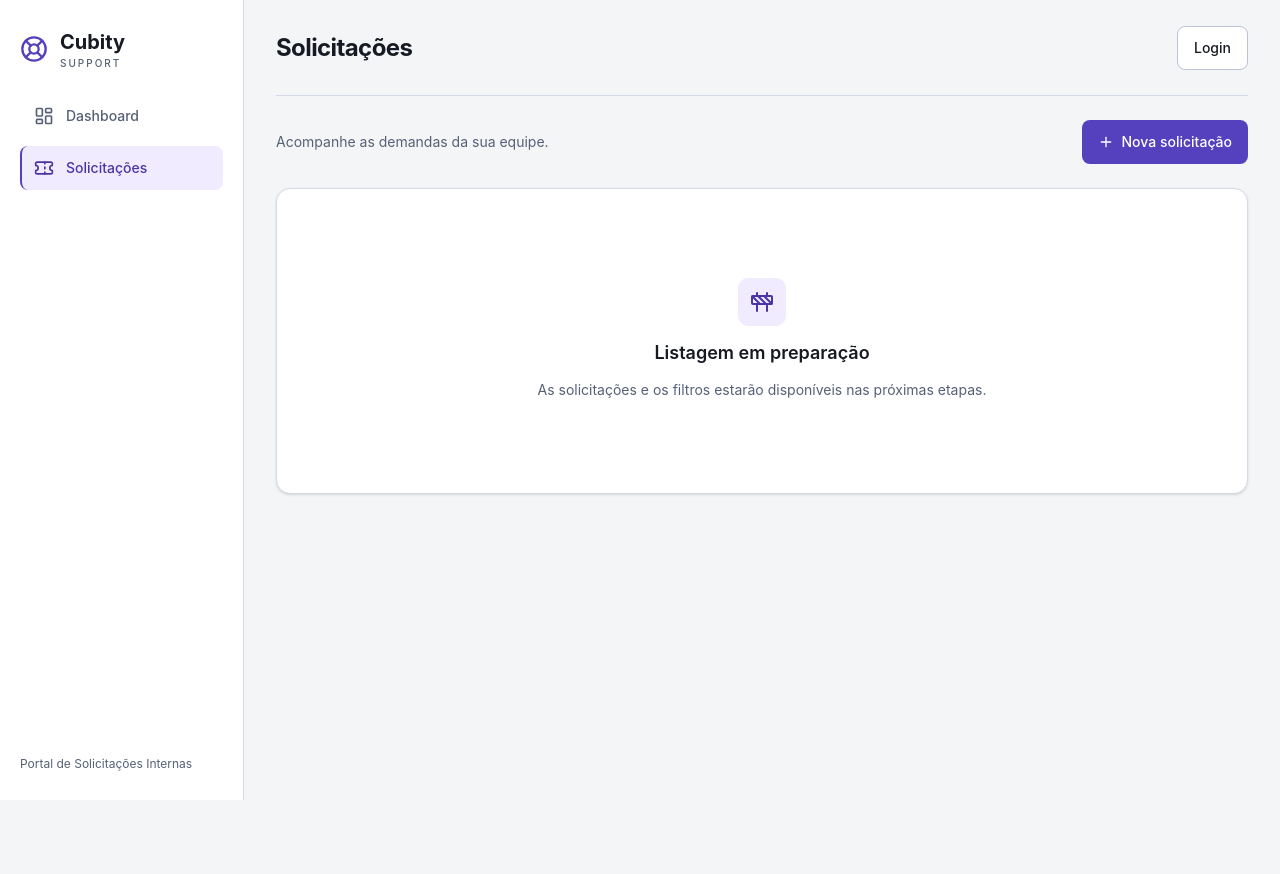
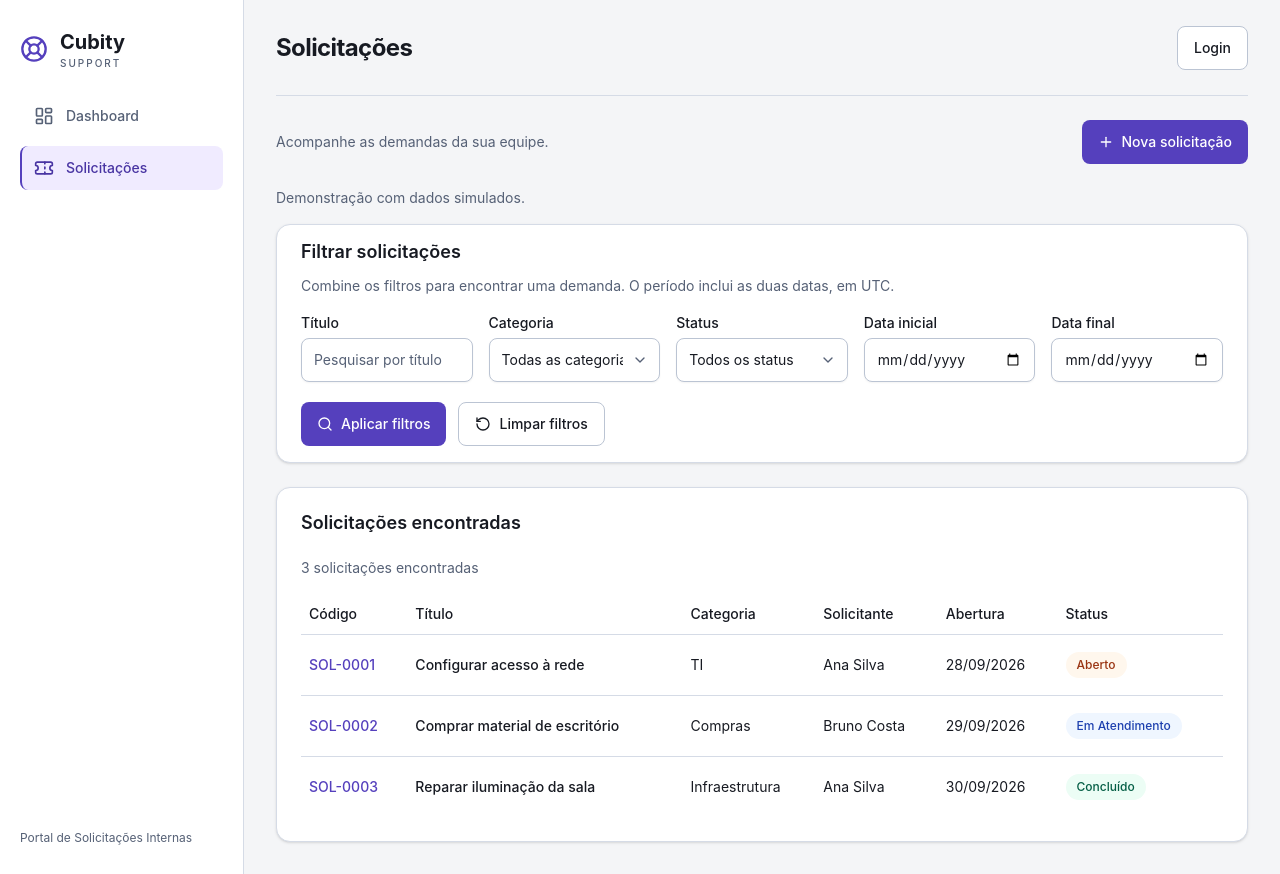
Before and after one commit to Diasszx/HeldeskCubity, a React (Vite) app in the folder frontend/: page /requests in a window 1280 px wide. Before the commit the page ends 800 px from the top, so only its background shows below. Built offline with nearby package versions, Linux system fonts and the light colour scheme.

Commit message:
feat(requests): render list with status badges and result states

```diff
--- /dev/null
+++ b/frontend/src/features/requests/RequestListResults.tsx
@@ -0,0 +1,78 @@
+import { LoaderCircle, SearchX, CircleAlert } from 'lucide-react'
+import { Button } from '@/components/ui/button'
+import { Card, CardContent, CardHeader, CardTitle } from '@/components/ui/card'
+import type { RequestListRow } from './request-list'
+import { RequestsTable } from './RequestsTable'
+
+export function RequestListResults({
+  rows,
+  phase,
+  error,
+  onRetry,
+}: {
+  rows: RequestListRow[]
+  phase: 'loading' | 'ready' | 'error'
+  error: string | null
+  onRetry: () => void
+}) {
+  return (
+    <Card asChild>
+      <section aria-labelledby="results-title" aria-busy={phase === 'loading'}>
+        <CardHeader>
+          <CardTitle asChild>
+            <h2 id="results-title">Solicitações encontradas</h2>
+          </CardTitle>
+        </CardHeader>
+        <CardContent>
+          {phase === 'loading' && (
+            <div
+              role="status"
+              className="flex min-h-40 items-center justify-center gap-3 text-muted-foreground"
+            >
+              <LoaderCircle
+                className="size-5 animate-spin motion-reduce:animate-none"
+                aria-hidden="true"
+              />
+              Carregando solicitações…
+            </div>
+          )}
+          {phase === 'error' && (
+            <div
+              role="alert"
+              className="flex min-h-40 flex-col items-center justify-center gap-4 text-center"
+            >
+              <CircleAlert
+                className="size-6 text-destructive"
+                aria-hidden="true"
+              />
+              <p>{error}</p>
+              <Button type="button" variant="outline" onClick={onRetry}>
+                Tentar novamente
+              </Button>
+            </div>
+          )}
+          {phase === 'ready' && (
+            <>
+              <p role="status" className="mb-4 text-sm text-muted-foreground">
+                {rows.length}{' '}
+                {rows.length === 1
+                  ? 'solicitação encontrada'
+                  : 'solicitações encontradas'}
+              </p>
+              {rows.length > 0 ? (
+                <RequestsTable rows={rows} />
+              ) : (
+                <div className="flex min-h-40 flex-col items-center justify-center gap-3 text-center text-muted-foreground">
+                  <SearchX className="size-6" aria-hidden="true" />
+                  <p>
+                    Nenhuma solicitação encontrada. Ajuste ou limpe os filtros.
+                  </p>
+                </div>
+              )}
+            </>
+          )}
+        </CardContent>
+      </section>
+    </Card>
+  )
+}
--- a/frontend/src/features/requests/RequestPages.tsx
+++ b/frontend/src/features/requests/RequestPages.tsx
@@ -1,27 +1,7 @@
 import { Link, useParams } from 'react-router'
-import { Plus } from 'lucide-react'
 import { Placeholder } from '@/components/Placeholder'
 import { Button } from '@/components/ui/button'
 import { SectionHeader } from '@/components/layout/SectionHeader'
-
-export function RequestsPage() {
-  return (
-    <>
-      <SectionHeader>
-        <p>Acompanhe as demandas da sua equipe.</p>
-        <Button asChild>
-          <Link to="/requests/new">
-            <Plus aria-hidden="true" />
-            Nova solicitação
-          </Link>
-        </Button>
-      </SectionHeader>
-      <Placeholder title="Listagem em preparação">
-        As solicitações e os filtros estarão disponíveis nas próximas etapas.
-      </Placeholder>
-    </>
-  )
-}
 
 export function RequestPage({ mode }: { mode: 'new' | 'details' | 'edit' }) {
   const { id } = useParams()
--- /dev/null
+++ b/frontend/src/features/requests/RequestStatusBadge.tsx
@@ -0,0 +1,24 @@
+import { tv } from 'tailwind-variants'
+import type { RequestStatus } from '@/contracts/portal'
+import { Badge } from '@/components/ui/badge'
+import { statusLabels } from './request-list'
+
+const statusVariants = tv({
+  base: 'border-transparent',
+  variants: {
+    status: {
+      OPEN: 'bg-status-open text-status-open-foreground',
+      IN_PROGRESS: 'bg-status-progress text-status-progress-foreground',
+      COMPLETED: 'bg-status-completed text-status-completed-foreground',
+    },
+  },
+  defaultVariants: { status: 'OPEN' },
+})
+
+export function RequestStatusBadge({ status }: { status: RequestStatus }) {
+  return (
+    <Badge variant="outline" className={statusVariants({ status })}>
+      {statusLabels[status]}
+    </Badge>
+  )
+}
--- /dev/null
+++ b/frontend/src/features/requests/RequestsPage.tsx
@@ -0,0 +1,41 @@
+import { Link } from 'react-router'
+import { Plus } from 'lucide-react'
+import type { PortalServices } from '@/contracts/portal'
+import { Button } from '@/components/ui/button'
+import { SectionHeader } from '@/components/layout/SectionHeader'
+import { useRequestsList } from './useRequestsList'
+import { RequestFiltersForm } from './RequestFiltersForm'
+import { RequestListResults } from './RequestListResults'
+
+export function RequestsPage({ services }: { services?: PortalServices }) {
+  const list = useRequestsList(services)
+  return (
+    <>
+      <SectionHeader>
+        <p>Acompanhe as demandas da sua equipe.</p>
+        <Button asChild>
+          <Link to="/requests/new">
+            <Plus aria-hidden="true" />
+            Nova solicitação
+          </Link>
+        </Button>
+      </SectionHeader>
+      <p className="mb-4 text-sm text-muted-foreground">
+        Demonstração com dados simulados.
+      </p>
+      <div className="grid min-w-0 grid-cols-1 gap-6">
+        <RequestFiltersForm
+          categories={list.categories}
+          loading={list.phase === 'loading'}
+          onApply={list.applyFilters}
+        />
+        <RequestListResults
+          rows={list.rows}
+          phase={list.phase}
+          error={list.error}
+          onRetry={list.retry}
+        />
+      </div>
+    </>
+  )
+}
--- /dev/null
+++ b/frontend/src/features/requests/RequestsTable.tsx
@@ -0,0 +1,68 @@
+import { Link } from 'react-router'
+import { Button } from '@/components/ui/button'
+import {
+  Table,
+  TableHeader,
+  TableBody,
+  TableRow,
+  TableHead,
+  TableCell,
+  TableCaption,
+} from '@/components/ui/table'
+import type { RequestListRow } from './request-list'
+import { RequestStatusBadge } from './RequestStatusBadge'
+
+export function RequestsTable({ rows }: { rows: RequestListRow[] }) {
+  return (
+    <>
+      <p className="mb-3 text-xs text-muted-foreground md:hidden">
+        Deslize a tabela para consultar todas as colunas.
+      </p>
+      <Table
+        containerLabel="Solicitações: tabela com rolagem horizontal"
+        className="min-w-[760px]"
+      >
+        <TableCaption className="sr-only">
+          Solicitações filtradas. Datas de abertura em UTC.
+        </TableCaption>
+        <TableHeader>
+          <TableRow>
+            <TableHead scope="col">Código</TableHead>
+            <TableHead scope="col">Título</TableHead>
+            <TableHead scope="col">Categoria</TableHead>
+            <TableHead scope="col">Solicitante</TableHead>
+            <TableHead scope="col">Abertura</TableHead>
+            <TableHead scope="col">Status</TableHead>
+          </TableRow>
+        </TableHeader>
+        <TableBody>
+          {rows.map(({ request, categoryName, requesterName, openedDate }) => (
+            <TableRow key={request.id}>
+              <TableCell>
+                <Button variant="link" asChild className="px-0">
+                  <Link
+                    to={`/requests/${request.id}`}
+                    aria-label={`Ver solicitação ${request.code}`}
+                  >
+                    {request.code}
+                  </Link>
+                </Button>
+              </TableCell>
+              <TableCell className="max-w-72 whitespace-normal wrap-anywhere font-medium">
+                {request.title}
+              </TableCell>
+              <TableCell>{categoryName}</TableCell>
+              <TableCell>{requesterName}</TableCell>
+              <TableCell>
+                <time dateTime={request.createdAt}>{openedDate}</time>
+              </TableCell>
+              <TableCell>
+                <RequestStatusBadge status={request.status} />
+              </TableCell>
+            </TableRow>
+          ))}
+        </TableBody>
+      </Table>
+    </>
+  )
+}
--- a/frontend/src/routes.tsx
+++ b/frontend/src/routes.tsx
@@ -2,7 +2,8 @@ import { createBrowserRouter, Navigate } from 'react-router'
 import { AppLayout } from './components/layout/AppLayout'
 import { LoginPage } from './features/auth/LoginPage'
 import { DashboardPage } from './features/dashboard/DashboardPage'
-import { RequestPage, RequestsPage } from './features/requests/RequestPages'
+import { RequestPage } from './features/requests/RequestPages'
+import { RequestsPage } from './features/requests/RequestsPage'
 import { NotFoundPage } from './components/NotFoundPage'
 
 export const router = createBrowserRouter([
```
